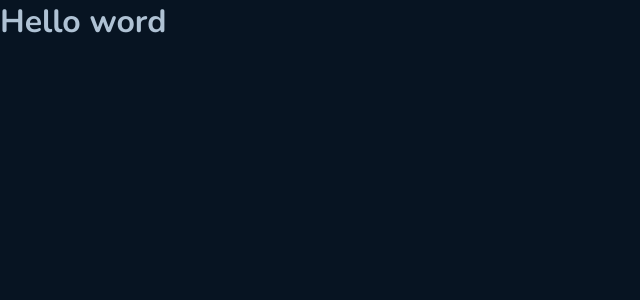
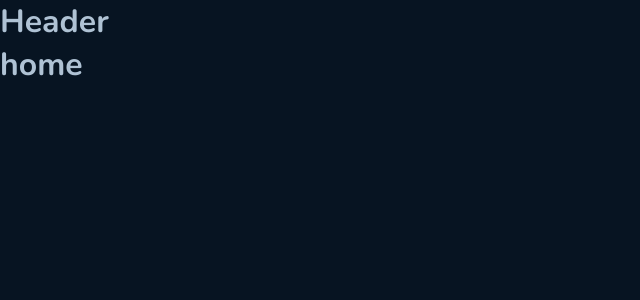
Before and after one commit to Andersonsilvamota/github-blog, a React (Vite) app: page / in a window 1280 px wide. Shown: the top 300 px of the page, without its empty margins (0-640 px from the left). Built offline with nearby package versions, Linux system fonts and the light colour scheme.

Commit message:
feat: configuração de rotas

```diff
--- a/package.json
+++ b/package.json
@@ -11,6 +11,7 @@
   "dependencies": {
     "react": "^18.2.0",
     "react-dom": "^18.2.0",
+    "react-router-dom": "^6.3.0",
     "styled-components": "^5.3.5"
   },
   "devDependencies": {
--- a/src/App.tsx
+++ b/src/App.tsx
@@ -1,13 +1,17 @@
+import { BrowserRouter } from "react-router-dom";
 import { ThemeProvider } from "styled-components";
+import { Router } from "./Router";
 import { GlobalStyle } from "./styles/global";
 import { defaultTheme } from "./styles/themes/default";
 
 export function App() {
 
   return (
-    <ThemeProvider theme={defaultTheme}>
-      <GlobalStyle />
-      <h1>Hello word</h1>
-    </ThemeProvider>
+    <BrowserRouter>
+      <ThemeProvider theme={defaultTheme}>
+        <GlobalStyle />
+        <Router />
+      </ThemeProvider>
+    </BrowserRouter>
   )
 }
--- /dev/null
+++ b/src/Router.tsx
@@ -0,0 +1,15 @@
+import { Route, Routes } from "react-router-dom";
+import { DefaultLayout } from "./layouts/DefaultLayout";
+import { Home } from "./pages/Home";
+import { Post } from "./pages/Post";
+
+export function Router() {
+  return (
+    <Routes>
+      <Route element={<DefaultLayout /> }>
+        <Route path="/" element={<Home />} />
+        <Route path="/post" element={<Post />} />
+      </Route>
+    </Routes>
+  )
+}
--- /dev/null
+++ b/src/layouts/DefaultLayout.tsx
@@ -0,0 +1,10 @@
+import { Outlet } from "react-router-dom";
+
+export function DefaultLayout(){
+  return(
+    <>
+      <h1>Header</h1>
+      <Outlet />
+    </>
+  )
+}
--- /dev/null
+++ b/src/pages/Home/index.tsx
@@ -0,0 +1,3 @@
+export function Home() {
+  return <h1>home</h1>
+}
--- /dev/null
+++ b/src/pages/Post/index.tsx
@@ -0,0 +1,3 @@
+export function Post() {
+  return <h1>post</h1>
+}
```
Also changed, not shown: 1 other file (tests, documents, lock files or other folders).
